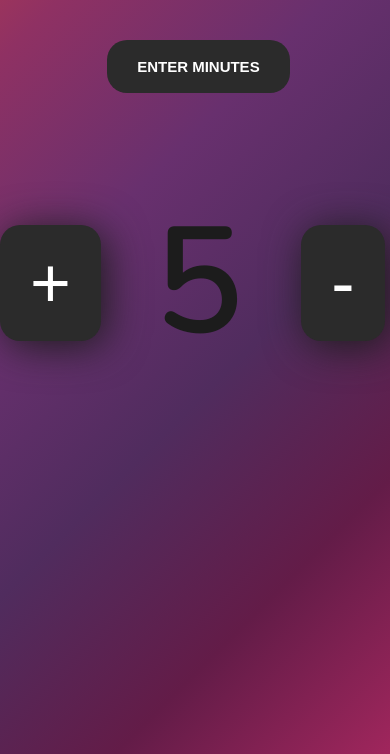
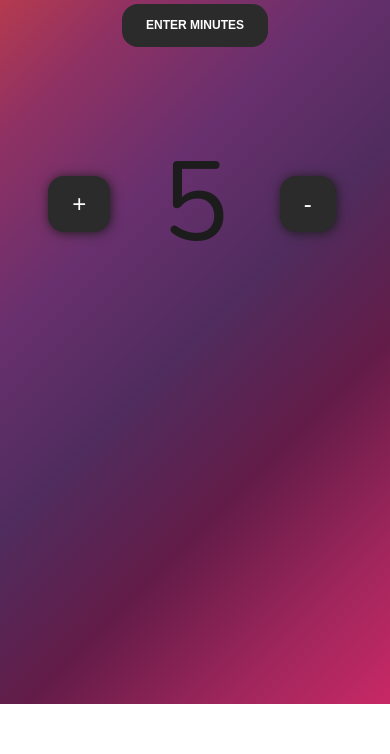
Before and after one commit to JuzerShakir/countdown, a website: page index.html in a window 390 px wide. Shown: the part 140-894 px from the top of the page. After the commit the page ends 844 px from the top, so only its background shows below. Drawn offline with nearby package versions, Linux system fonts and the light colour scheme.

Commit message:
responsive layout using media queries

```diff
--- a/sass/base/_base.scss
+++ b/sass/base/_base.scss
@@ -11,6 +11,10 @@ html {
   // By default the users browser font size is set to 16px.
   font-size: 62.5%;
   // 62.5 percent of 16px = 10px | We need font size of 10px.
+
+  @include respond(big-phone) {
+    font-size: 50%;
+  }
 }
 
 body {
@@ -43,15 +47,22 @@ body {
   );
   background-size: 400% 400%;
   animation: gradient 120s ease infinite;
-  height: 100vh;
 }
 
 .time {
   display: grid;
-  grid-template-columns: 1fr 50vw 1fr;
-  grid-row-gap: 7rem;
+  grid-template-columns: 1fr max-content 1fr;
   align-items: center;
   justify-items: center;
-  justify-content: center;
-  // align-content: center;
+  grid-row-gap: 5dvh;
+  grid-column-gap: 7vw;
+
+  @include respond(tab-port) {
+    grid-gap: 5vw;
+  }
+
+  @include respond(small-phone) {
+    grid-column-gap: 3vw;
+    grid-row-gap: 8dvh;
+  }
 }
--- /dev/null
+++ b/sass/base/_mixin.scss
@@ -0,0 +1,47 @@
+// * MEDIA QUERY MANAGER
+/*
+0 - 400px:          Small Phone
+400 - 600px:        Big Phone
+600 - 800px:        Tablet portrait
+800 - 1000px:       Tablet landscape
+1000px - 1200px:    Laptop
+1200 - 1800:        is where our normal styles apply
+*/
+
+//  * $breakpoint argument choices:
+/*
+- phone
+- tab-port
+- tab-land
+- laptop
+
+1em = 16px
+*/
+
+@mixin respond($breakpoint) {
+  @if $breakpoint == small-phone {
+    @media only screen and (max-width: 25em) {
+      @content;
+    } //400px
+  }
+  @if $breakpoint == big-phone {
+    @media only screen and (max-width: 37.5em) {
+      @content;
+    } //600px
+  }
+  @if $breakpoint == tab-port {
+    @media only screen and (max-width: 50em) {
+      @content;
+    } //800px
+  }
+  @if $breakpoint == tab-land {
+    @media only screen and (max-width: 62.5em) {
+      @content;
+    } //1000px
+  }
+  @if $breakpoint == laptop {
+    @media only screen and (max-width: 75em) {
+      @content;
+    } //1200px
+  }
+}
--- a/sass/base/_utilities.scss
+++ b/sass/base/_utilities.scss
@@ -20,6 +20,14 @@
   &--float {
     filter: drop-shadow(5px 5px 20px $color-black-dark);
 
+    @include respond(tab-land) {
+      filter: drop-shadow(3px 3px 13px $color-black-dark);
+    }
+
+    @include respond(big-phone) {
+      filter: drop-shadow(1px 1px 6px $color-black-dark);
+    }
+
     &:active {
       filter: drop-shadow(0px 0px 0px $color-black-dark);
     }
@@ -27,8 +35,10 @@
 
   &--scale {
     &:hover {
-      font-size: 1.55rem;
-      transform: scale(1.05);
+      @media only screen and (min-width: 50em) {
+        font-size: 1.55rem;
+        transform: scale(1.05);
+      }
     }
   }
 }
--- a/sass/layout/_time.scss
+++ b/sass/layout/_time.scss
@@ -7,7 +7,14 @@
 
 #increment {
   font-size: 4.5rem;
-  font-weight: 500;
+
+  @include respond(tab-port) {
+    font-size: 4rem;
+  }
+
+  @include respond(small-phone) {
+    font-size: 3rem;
+  }
 
   grid-column: 1 / 2;
   grid-row: 2 / 3;
@@ -19,13 +26,30 @@
   font-weight: 600;
   color: $color-black-dark;
 
+  @include respond(tab-port) {
+    font-size: 17rem;
+    font-weight: 500;
+  }
+
+  @include respond(small-phone) {
+    font-size: 14rem;
+    font-weight: 400;
+  }
+
   grid-column: 2 / 3;
   grid-row: 2 / 3;
 }
 
 #decrement {
   font-size: 4.5rem;
-  font-weight: 500;
+
+  @include respond(tab-port) {
+    font-size: 4rem;
+  }
+
+  @include respond(small-phone) {
+    font-size: 3rem;
+  }
 
   grid-column: 3 / 4;
   grid-row: 2 / 3;
@@ -36,6 +60,10 @@
   font-size: 7rem;
   font-weight: 300;
   color: $color-black;
+
+  @include respond(small-phone) {
+    font-size: 5rem;
+  }
 
   grid-column: 3 / 4;
   grid-row: 2 / 3;
--- a/sass/main.scss
+++ b/sass/main.scss
@@ -1,4 +1,5 @@
 @import "abstract/variables";
+@import "base/mixin";
 @import "abstract/animations";
 
 @import "base/utilities";
```
Also changed, not shown: css/style.css.
